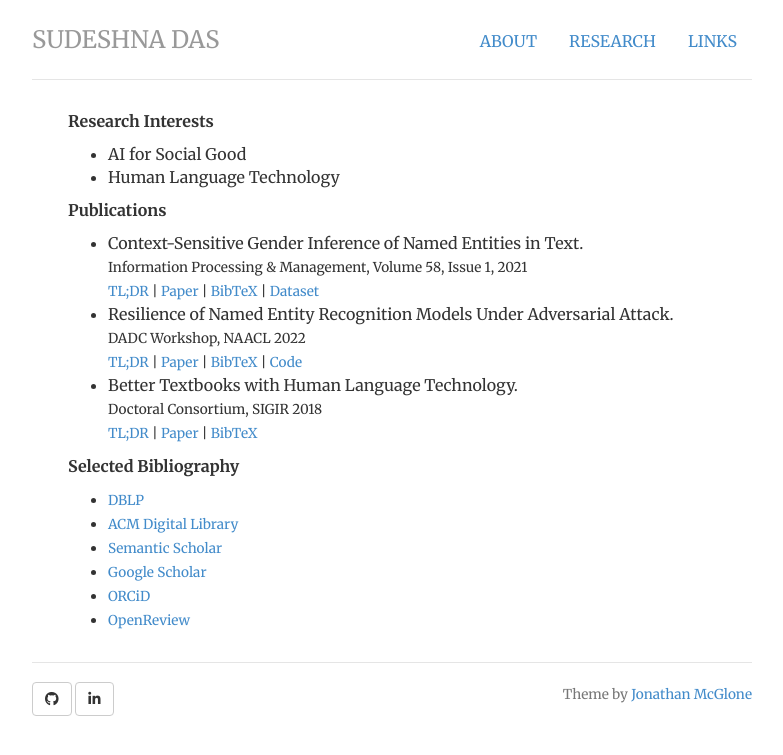
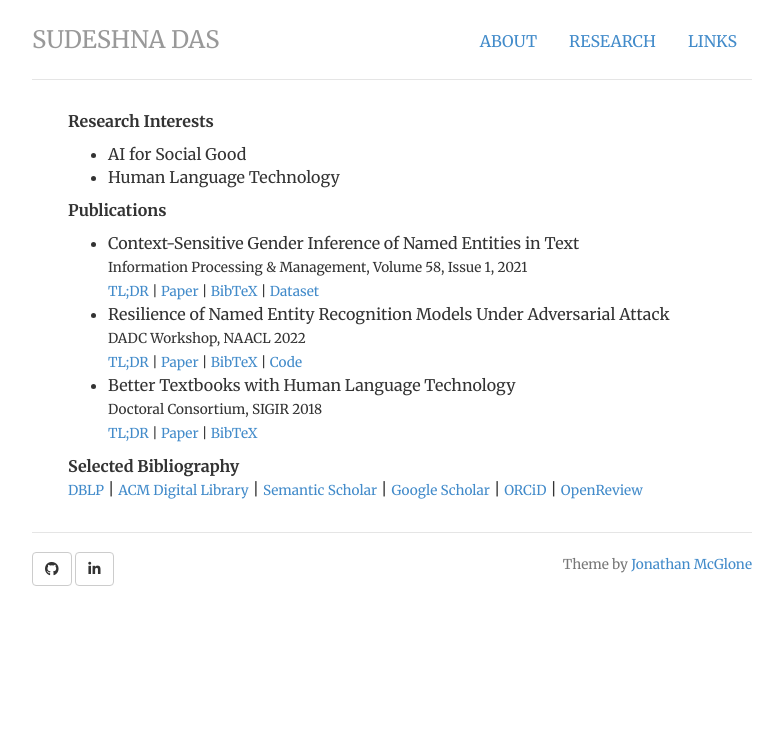
Before and after one commit to das-sudeshna/das-sudeshna.github.io, a Jekyll site: the page built from research/index.html, in a window 1280 px wide. Shown: the top 755 px of the page, without its empty margins (248-1031 px from the left). Built offline with Jekyll 4.4.1, drawn with Linux system fonts in a browser that asks for light colours; nearby versions of some CDN libraries.

Commit message:
Update index.html

```diff
--- a/research/index.html
+++ b/research/index.html
@@ -17,7 +17,7 @@ description: Research profile of Sudeshna Das, PhD candidate, IIT Kharagpur.
 
     <p><strong>Publications</strong><br>
 				<ul>
-				<li>Context-Sensitive Gender Inference of Named Entities in Text.<br/><small>Information Processing & Management, Volume 58, Issue 1, 2021</small><br/><small><a href="javascript:unhide('ipm2021tldr');">TL;DR</a> | <a href="https://doi.org/10.1016/j.ipm.2020.102423">Paper</a> | <a href="javascript:unhide('ipm2021bib');">BibTeX</a> | <a href="https://github.com/das-sudeshna/genid">Dataset</a></small><div id="ipm2021tldr" class="hidden"><br/>
+				<li>Context-Sensitive Gender Inference of Named Entities in Text<br/><small>Information Processing & Management, Volume 58, Issue 1, 2021</small><br/><small><a href="javascript:unhide('ipm2021tldr');">TL;DR</a> | <a href="https://doi.org/10.1016/j.ipm.2020.102423">Paper</a> | <a href="javascript:unhide('ipm2021bib');">BibTeX</a> | <a href="https://github.com/das-sudeshna/genid">Dataset</a></small><div id="ipm2021tldr" class="hidden"><br/>
 <small><em>The gender information of named entities is important for many text analysis tasks such as gender bias detection and targeted advertising. Despite its valuable use cases, gender tagging of named entities has traditionally been database-reliant. The lack of open-source benchmarks is a major impediment to exploring the effectiveness of machine learning-based methods for this task. Towards this goal, the article serves two main purposes. Firstly, we create four open-source datasets from well-known NER corpora and make them publicly available. Secondly, we propose a novel supervised learning approach based on the transformer network to identify the gender of named entities. We evaluate the proposed approach on four gender identification datasets. The proposed method outperforms two commercial database-reliant approaches and five deep sequence models, including BERT.</em><br/></small>
 </div><div id="ipm2021bib" class="hidden"><div class="bibstyle"><br/>
 <small>@article{das2021context, <br/>
@@ -32,14 +32,14 @@ description: Research profile of Sudeshna Das, PhD candidate, IIT Kharagpur.
 }<br/><br/></small>
 </div></div></li>
 
-				<li>Resilience of Named Entity Recognition Models Under Adversarial Attack.<br/><small>DADC Workshop, NAACL 2022</small><br/><small><a href="javascript:unhide('dadc-naacl2022tldr');">TL;DR</a> | <a href="">Paper</a> | <a href="javascript:unhide('dadc-naacl2022bib');">BibTeX</a> | <a href="https://github.com/das-sudeshna/adversarial-ner">Code</a></small><div id="dadc-naacl2022tldr" class="hidden"><br/>
+				<li>Resilience of Named Entity Recognition Models Under Adversarial Attack<br/><small>DADC Workshop, NAACL 2022</small><br/><small><a href="javascript:unhide('dadc-naacl2022tldr');">TL;DR</a> | <a href="">Paper</a> | <a href="javascript:unhide('dadc-naacl2022bib');">BibTeX</a> | <a href="https://github.com/das-sudeshna/adversarial-ner">Code</a></small><div id="dadc-naacl2022tldr" class="hidden"><br/>
 <small><em>Named entity recognition (NER) is a popular language processing task with wide applications. Progress in NER has been noteworthy, as evidenced by the F1 scores obtained on standard datasets. In practice, however, the end-user uses an NER model on their dataset out-of-the-box, on text that may not be pristine. In this paper we present four model-agnostic adversarial attacks to gauge the resilience of NER models in such scenarios. Our experiments on four state-of-the-art NER methods with five English datasets suggest that the NER models are over-reliant on case information and do not utilise contextual information well. As such, they are highly susceptible to adversarial attacks based on these features.</em><br/></small>
 </div><div id="dadc-naacl2022bib" class="hidden"><div class="bibstyle"><br/>
 <small>coming soon!<br/><br/></small>
 </div></div></li>
 
 
-				<li>Better Textbooks with Human Language Technology.<br/><small>Doctoral Consortium, SIGIR 2018</small><br/><small><a href="javascript:unhide('dc-sigir2018tldr');">TL;DR</a> | <a href="https://doi.org/10.1145/3209978.3210228">Paper</a> | <a href="javascript:unhide('dc-sigir2018bib');">BibTeX</a></small><div id="dc-sigir2018tldr" class="hidden"><br/>
+				<li>Better Textbooks with Human Language Technology<br/><small>Doctoral Consortium, SIGIR 2018</small><br/><small><a href="javascript:unhide('dc-sigir2018tldr');">TL;DR</a> | <a href="https://doi.org/10.1145/3209978.3210228">Paper</a> | <a href="javascript:unhide('dc-sigir2018bib');">BibTeX</a></small><div id="dc-sigir2018tldr" class="hidden"><br/>
 <small><em>Textbooks are widely used as the primary teaching and learning material all over the world, by students and teachers alike. Due to the pervasive nature of textbooks, it is of foremost importance to ensure that textbooks adhere to certain standards, such as being free from all biases, and being structured to provide an optimal learning experience for the student. In order to verify compliance with these criteria, subject experts are required to comprehensively study the material at hand. This is a costly exercise. In this paper, we propose a feasible alternative to reduce the costs associated with three such tasks: (a) identification of gender bias in textbooks, (b) optimal ordering of concepts in a textbook, and (c) generating supplementary study material at the same difficulty level. The aim is to improve the quality of textbooks with minimal manual intervention. We propose leveraging the large volume of structured and unstructured data available on the web using IR techniques to automate the process of checking the quality of textbooks.</em><br/></small>
 </div><div id="dc-sigir2018bib" class="hidden"><div class="bibstyle"><br/>
 <small>@inproceedings{das2018better, <br/>
@@ -54,12 +54,5 @@ description: Research profile of Sudeshna Das, PhD candidate, IIT Kharagpur.
 				</ul>
 
     <p><strong>Selected Bibliography</strong><br>
-				<ul>
-				<li><small><a href="https://dblp.org/pid/50/7065-2">DBLP</a></small></li>
-				<li><small><a href="https://dl.acm.org/profile/99659281138">ACM Digital Library</a></small></li>
-				<li><small><a href="https://www.semanticscholar.org/author/2035728294">Semantic Scholar</a></small></li>
-				<li><small><a href="https://scholar.google.com/citations?hl=en&user=xG3ZpUoAAAAJ">Google Scholar</a></small></li>
-				<li><small><a href="https://orcid.org/0000-0002-2112-6986">ORCiD</a></small></li>
-				<li><small><a href="https://openreview.net/profile?id=~Sudeshna_Das1">OpenReview</a></small></li>
-				</ul>
+	<small><a href="https://dblp.org/pid/50/7065-2">DBLP</a></small> | <small><a href="https://dl.acm.org/profile/99659281138">ACM Digital Library</a></small> | <small><a href="https://www.semanticscholar.org/author/2035728294">Semantic Scholar</a></small> | <small><a href="https://scholar.google.com/citations?hl=en&user=xG3ZpUoAAAAJ">Google Scholar</a></small> | <small><a href="https://orcid.org/0000-0002-2112-6986">ORCiD</a></small> | <small><a href="https://openreview.net/profile?id=~Sudeshna_Das1">OpenReview</a></small>
   </div>
```
